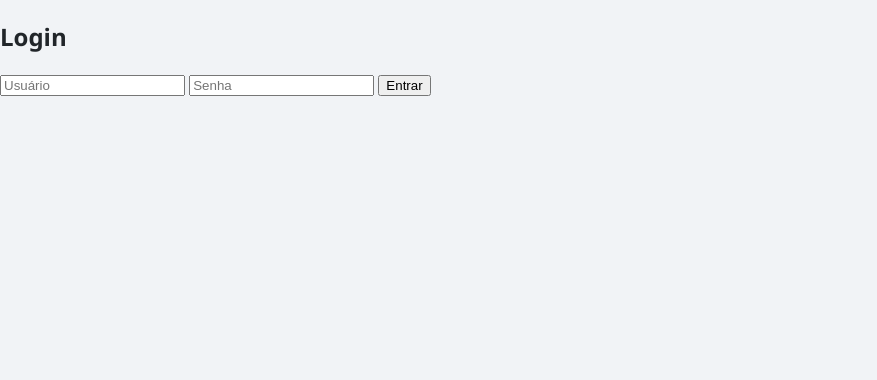
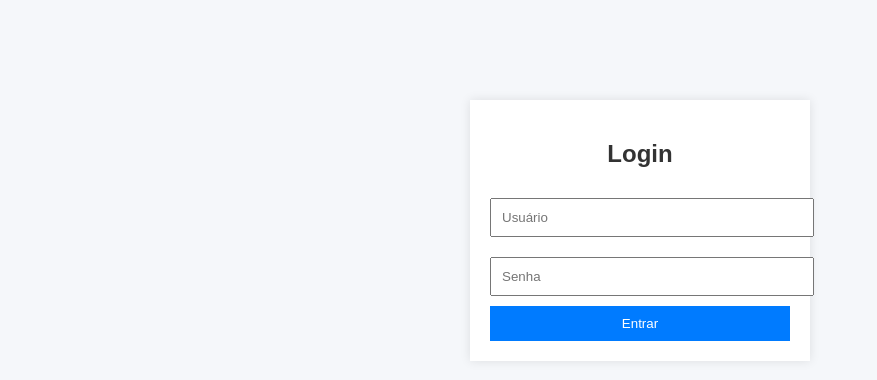
Before and after one commit to silverfb13/painelaguiabox, a PHP site: page / in a window 1280 px wide. Shown: the top 380 px of the page, without its empty margins (0-877 px from the left). Run offline with PHP 8.4, Linux system fonts and the light colour scheme.

Commit message:
Update painel.css

```diff
--- a/painel.css
+++ b/painel.css
@@ -1,33 +1,29 @@
-/* painel.css - estilo moderno e responsivo */
-
-body { font-family: 'Segoe UI', sans-serif; background-color: #f1f3f6; margin: 0; color: #212529; overflow-x: hidden; }
-
-.sidebar { position: fixed; top: 0; left: 0; height: 100vh; width: 250px; background: linear-gradient(180deg, #0f2027, #203a43, #2c5364); padding: 2rem 1rem; color: white; display: flex; flex-direction: column; gap: 1rem; }
-
-.sidebar h4 { font-size: 1.5rem; font-weight: bold; margin-bottom: 1.5rem; text-align: center; }
-
-.sidebar .nav-link { color: #fff; padding: 0.75rem 1rem; font-size: 1rem; border-radius: 0.5rem; transition: background 0.3s; display: flex; align-items: center; gap: 10px; text-decoration: none; }
-
-.sidebar .nav-link:hover { background: rgba(255, 255, 255, 0.1); }
-
-.content { margin-left: 250px; padding: 2rem; min-height: 100vh; background-color: #f8f9fa; }
-
-.card { border-radius: 1rem; box-shadow: 0 4px 20px rgba(0, 0, 0, 0.05); border: none; transition: 0.2s ease-in-out; }
-
-.card:hover { transform: scale(1.02); box-shadow: 0 6px 30px rgba(0, 0, 0, 0.08); }
-
-.table th { background-color: #343a40; color: white; }
-
-.table td, .table th { vertical-align: middle; padding: 0.75rem; font-size: 0.95rem; }
-
-.table-responsive { border-radius: 0.75rem; overflow-x: auto; background: white; box-shadow: 0 2px 15px rgba(0, 0, 0, 0.05); }
-
-.link-box { font-size: 0.85rem; background-color: #e9ecef; padding: 6px 10px; border-radius: 5px; font-family: monospace; white-space: nowrap; overflow-x: auto; }
-
-.modal-content { border-radius: 1rem; box-shadow: 0 5px 20px rgba(0, 0, 0, 0.2); border: none; }
-
-.btn-primary, .btn-warning { border-radius: 0.5rem; font-weight: 500; }
-
-@media (max-width: 768px) { .sidebar { position: relative; width: 100%; height: auto; flex-direction: row; justify-content: space-around; padding: 1rem; }
-
-.content { margin-left: 0; padding: 1rem; } }
+body {
+  background: #f5f7fa;
+  font-family: Arial, sans-serif;
+  color: #333;
+}
+.login-box {
+  width: 300px;
+  margin: 100px auto;
+  padding: 20px;
+  background: #fff;
+  box-shadow: 0 0 10px rgba(0,0,0,0.1);
+  text-align: center;
+}
+.login-box input {
+  width: 100%;
+  margin: 10px 0;
+  padding: 10px;
+}
+.login-box button {
+  width: 100%;
+  padding: 10px;
+  background: #007bff;
+  border: none;
+  color: #fff;
+  cursor: pointer;
+}
+.login-box button:hover {
+  background: #0056b3;
+}
```
